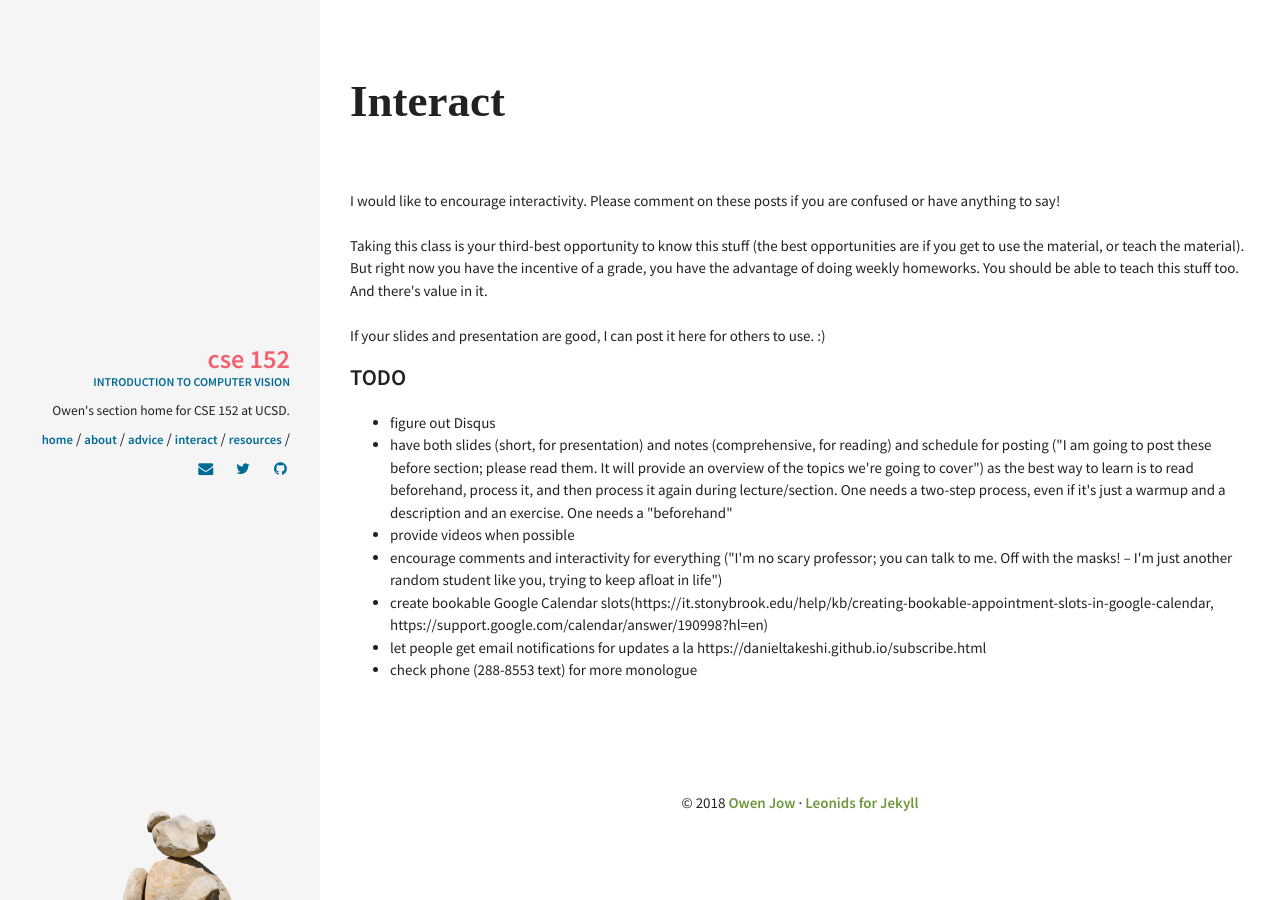
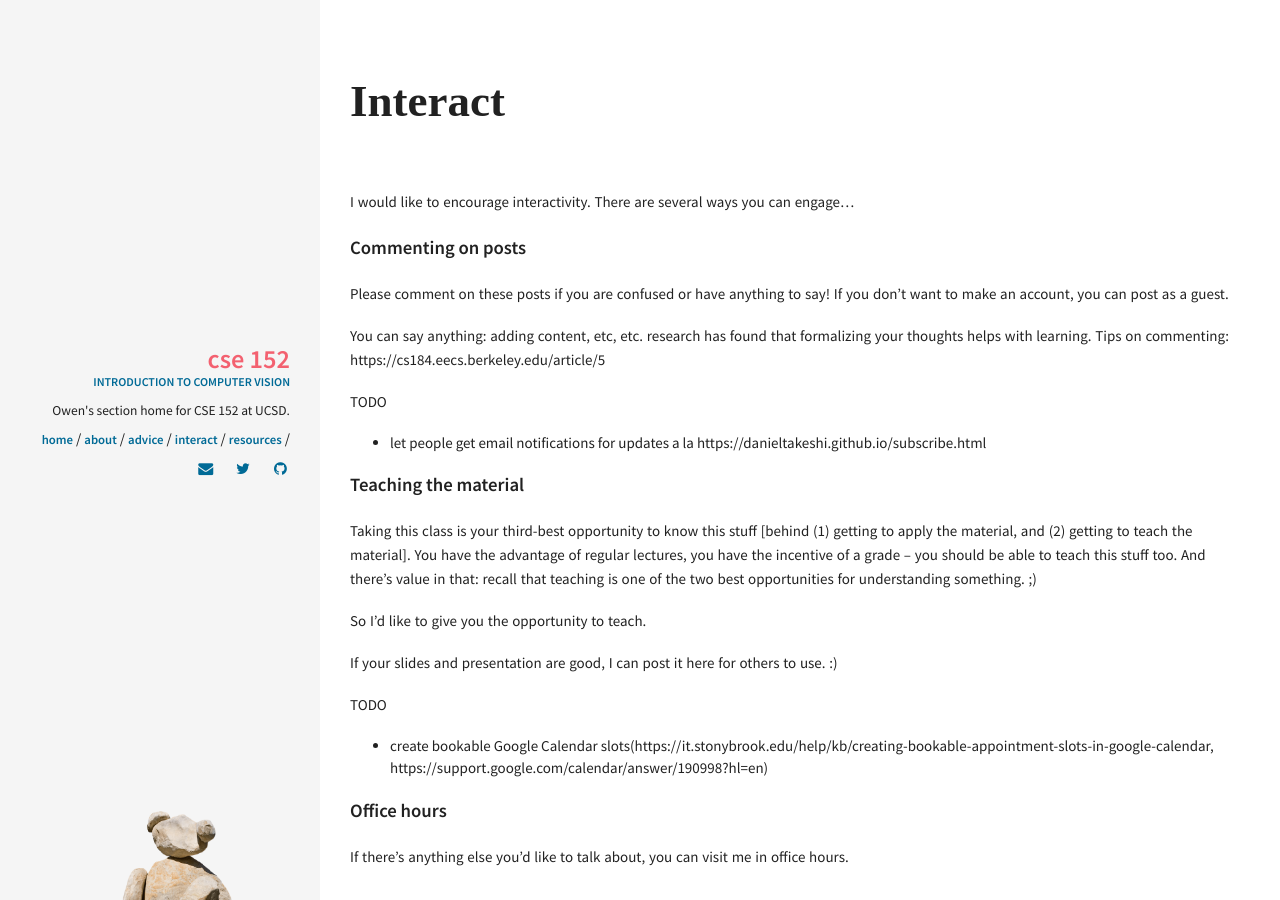
Before and after one commit to ohjay/cse152, a Jekyll site: the page built from pages/interact.md, in a window 1280 px wide. Built offline with Jekyll 4.4.1, drawn with Linux system fonts in a browser that asks for light colours; some web fonts are replaced.

Commit message:
distribute TODOs

```diff
--- a/pages/interact.html
+++ /dev/null
@@ -1,27 +0,0 @@
----
-layout: page
-title: Interact
-permalink: /interact/
----
-
-I would like to encourage interactivity. Please comment on these posts if you are confused or have anything to say!
-
-<br /><br />
-
-Taking this class is your third-best opportunity to know this stuff (the best opportunities are if you get to use the material, or teach the material). But right now you have the incentive of a grade, you have the advantage of doing weekly homeworks. You should be able to teach this stuff too. And there's value in it.
-
-<br /><br />
-
-If your slides and presentation are good, I can post it here for others to use. :)
-
-<h3>TODO</h3>
-
-<ul>
-  <li>figure out Disqus</li>
-  <li>have both slides (short, for presentation) and notes (comprehensive, for reading) and schedule for posting ("I am going to post these before section; please read them. It will provide an overview of the topics we're going to cover") as the best way to learn is to read beforehand, process it, and then process it again during lecture/section. One needs a two-step process, even if it's just a warmup and a description and an exercise. One needs a "beforehand"</li>
-  <li>provide videos when possible</li>
-  <li>encourage comments and interactivity for everything ("I'm no scary professor; you can talk to me. Off with the masks! – I'm just another random student like you, trying to keep afloat in life")</li>
-  <li>create bookable Google Calendar slots(https://it.stonybrook.edu/help/kb/creating-bookable-appointment-slots-in-google-calendar, https://support.google.com/calendar/answer/190998?hl=en)</li>
-  <li>let people get email notifications for updates a la https://danieltakeshi.github.io/subscribe.html</li>
-  <li>check phone (288-8553 text) for more monologue</li>
-</ul>
--- /dev/null
+++ b/pages/interact.md
@@ -0,0 +1,32 @@
+---
+layout: page
+title: Interact
+permalink: /interact/
+---
+
+I would like to encourage interactivity. There are several ways you can engage...
+
+#### Commenting on posts
+Please comment on these posts if you are confused or have anything to say! If you don't want to make an account, you can post as a guest.
+
+You can say anything: adding content, etc, etc. research has found that formalizing your thoughts helps with learning. Tips on commenting: https://cs184.eecs.berkeley.edu/article/5
+
+TODO
+
+- let people get email notifications for updates a la https://danieltakeshi.github.io/subscribe.html
+
+#### Teaching the material
+
+Taking this class is your third-best opportunity to know this stuff [behind (1) getting to apply the material, and (2) getting to teach the material]. You have the advantage of regular lectures, you have the incentive of a grade – you should be able to teach this stuff too. And there's value in that: recall that teaching is one of the two best opportunities for understanding something. ;)
+
+So I'd like to give you the opportunity to teach.
+
+If your slides and presentation are good, I can post it here for others to use. :)
+
+TODO
+
+- create bookable Google Calendar slots(https://it.stonybrook.edu/help/kb/creating-bookable-appointment-slots-in-google-calendar, https://support.google.com/calendar/answer/190998?hl=en)
+
+#### Office hours
+
+If there's anything else you'd like to talk about, you can visit me in office hours.
```
Also changed, not shown: pages/advice.md (+1 -0 lines).
